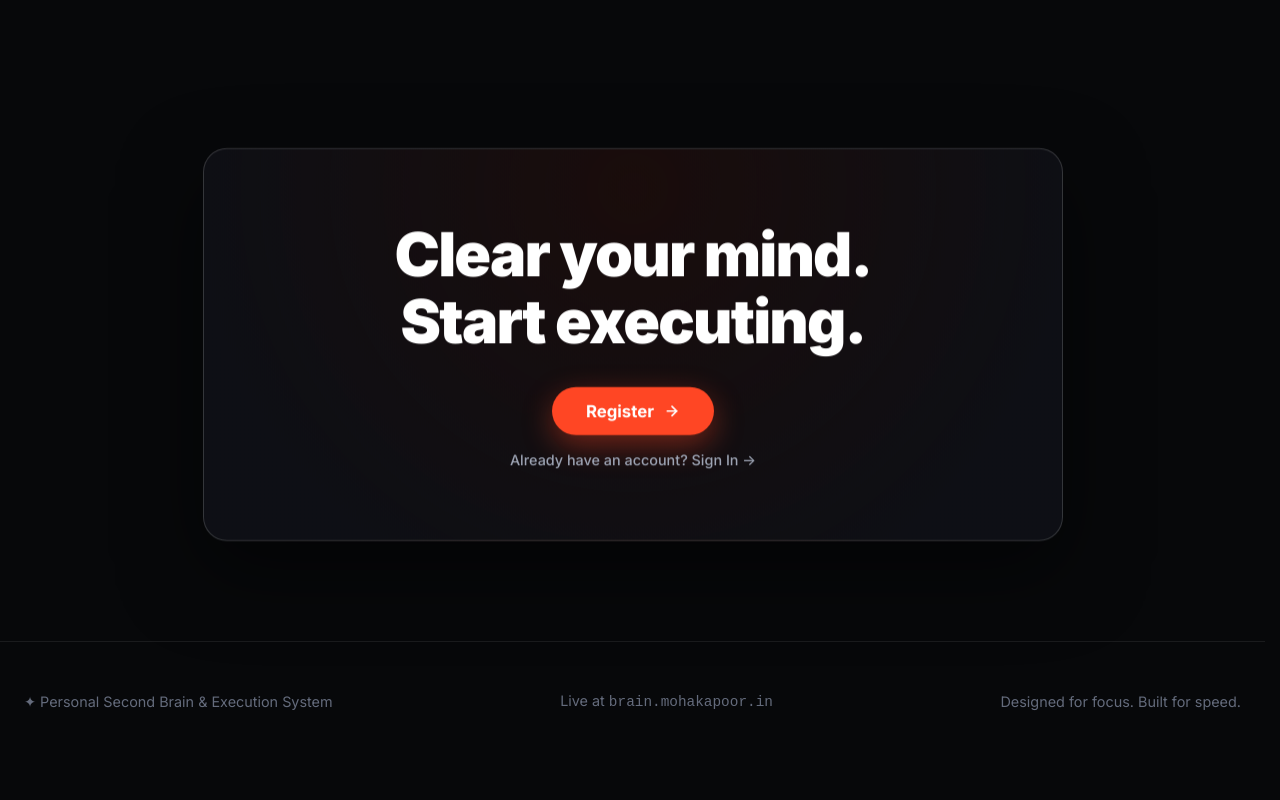
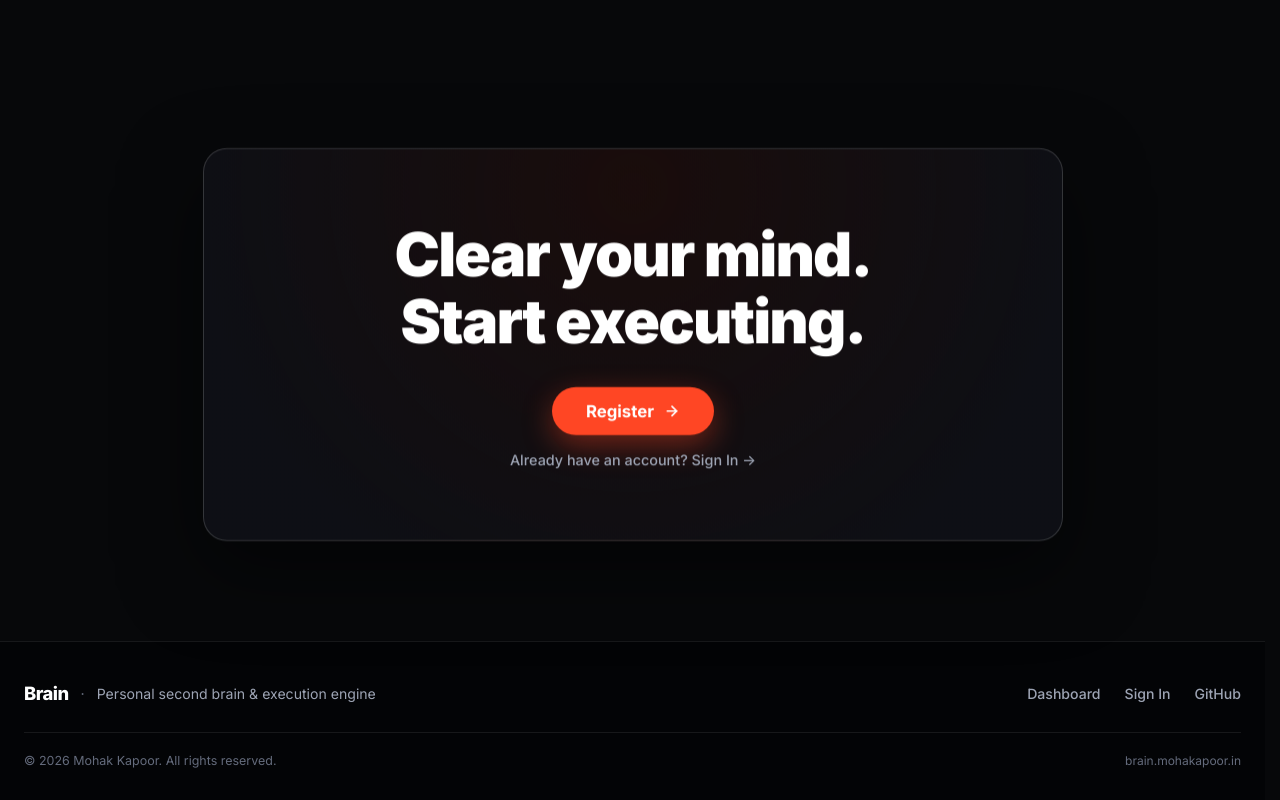
Before and after one commit to mohakapoor/brain-frontend, a React (Vite) app: page / in a window 1280 px wide. Shown: the part 3423-4223 px from the top of the page. Built offline with nearby package versions, Linux system fonts and the light colour scheme; no server answers.

Commit message:
feat: streamline footer to compact, concise layout with dedicated background

```diff
--- a/src/components/Footer.tsx
+++ b/src/components/Footer.tsx
@@ -1,9 +1,39 @@
+import { Link } from 'react-router-dom'
+
 export default function Footer() {
+  const currentYear = new Date().getFullYear()
+
   return (
-    <footer className="section-full landing-footer">
-      <div>✦ Personal Second Brain &amp; Execution System</div>
-      <div>Live at <code>brain.mohakapoor.in</code></div>
-      <div>Designed for focus. Built for speed.</div>
+    <footer className="site-footer">
+      <div className="site-footer-inner">
+        <div className="footer-compact-wrap">
+          {/* Left: Brand & Statement */}
+          <div className="footer-compact-brand">
+            <span className="footer-brand-title">Brain</span>
+            <span className="footer-dot-sep">·</span>
+            <span className="footer-brand-tagline">Personal second brain &amp; execution engine</span>
+          </div>
+
+          {/* Right: Essential Links */}
+          <nav className="footer-compact-links" aria-label="Footer Navigation">
+            <Link to="/home">Dashboard</Link>
+            <Link to="/login?mode=login">Sign In</Link>
+            <a
+              href="https://github.com/mohakapoor/brain-frontend"
+              target="_blank"
+              rel="noopener noreferrer"
+            >
+              GitHub
+            </a>
+          </nav>
+        </div>
+
+        {/* Bottom micro-bar */}
+        <div className="footer-bottom-bar">
+          <span>&copy; {currentYear} Mohak Kapoor. All rights reserved.</span>
+          <span className="footer-domain">brain.mohakapoor.in</span>
+        </div>
+      </div>
     </footer>
   )
 }
--- a/src/index.css
+++ b/src/index.css
@@ -2623,3 +2623,103 @@ button.custom-checkbox {
   font-weight: 500;
   color: var(--text-secondary);
 }
+
+/* Site Footer */
+.site-footer {
+  background: #030406;
+  border-top: 1px solid var(--border-subtle);
+  padding: 40px 0 32px;
+  width: 100%;
+}
+
+.site-footer-inner {
+  max-width: var(--container-width);
+  margin: 0 auto;
+  padding: 0 24px;
+  display: flex;
+  flex-direction: column;
+  gap: 28px;
+}
+
+.footer-compact-wrap {
+  display: flex;
+  justify-content: space-between;
+  align-items: center;
+  gap: 24px;
+  flex-wrap: wrap;
+}
+
+.footer-compact-brand {
+  display: flex;
+  align-items: center;
+  gap: 12px;
+  flex-wrap: wrap;
+}
+
+.footer-brand-title {
+  font-size: 1.15rem;
+  font-weight: 800;
+  letter-spacing: -0.03em;
+  color: var(--text-primary);
+}
+
+.footer-dot-sep {
+  color: var(--text-muted);
+  font-size: 0.9rem;
+}
+
+.footer-brand-tagline {
+  font-size: 0.88rem;
+  color: var(--text-secondary);
+}
+
+.footer-compact-links {
+  display: flex;
+  align-items: center;
+  gap: 24px;
+}
+
+.footer-compact-links a {
+  font-size: 0.88rem;
+  color: var(--text-secondary);
+  text-decoration: none;
+  font-weight: 500;
+  transition: color 0.2s ease;
+}
+
+.footer-compact-links a:hover {
+  color: var(--text-primary);
+}
+
+.footer-bottom-bar {
+  display: flex;
+  justify-content: space-between;
+  align-items: center;
+  padding-top: 20px;
+  border-top: 1px solid var(--border-subtle);
+  font-size: 0.78rem;
+  color: var(--text-muted);
+}
+
+.footer-domain {
+  font-family: var(--font-mono);
+  font-size: 0.75rem;
+}
+
+@media (max-width: 640px) {
+  .footer-compact-wrap {
+    flex-direction: column;
+    align-items: flex-start;
+    gap: 16px;
+  }
+
+  .footer-compact-links {
+    gap: 18px;
+  }
+
+  .footer-bottom-bar {
+    flex-direction: column;
+    align-items: flex-start;
+    gap: 8px;
+  }
+}
```
